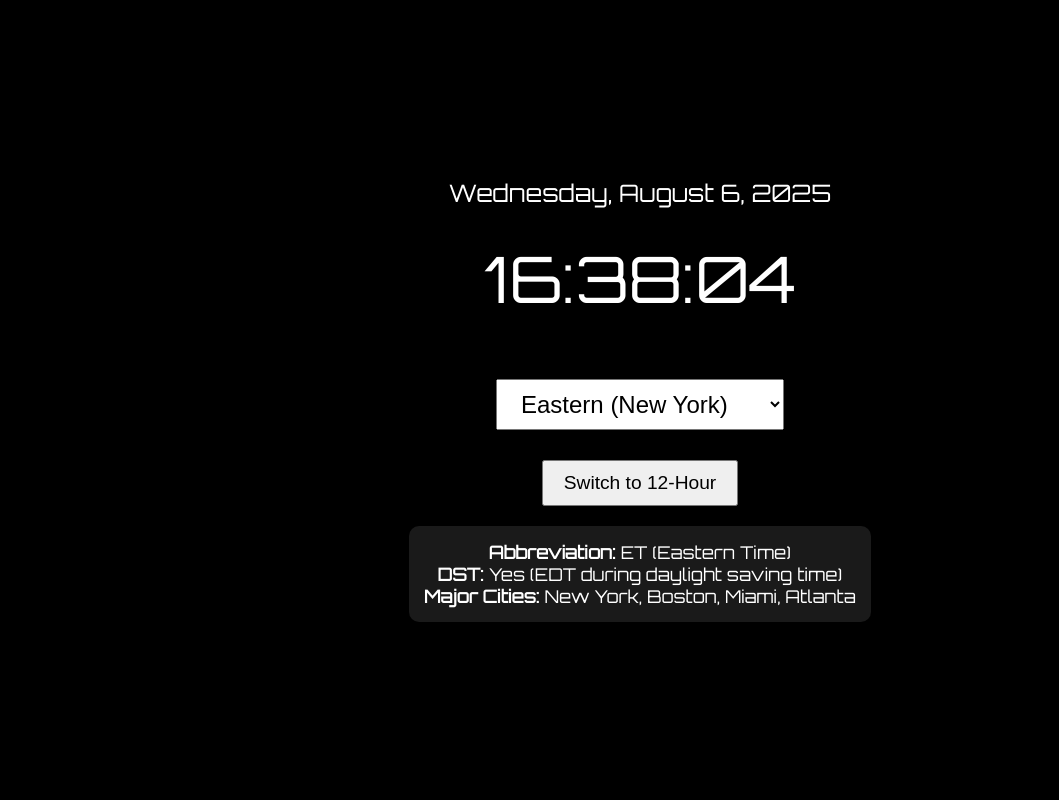
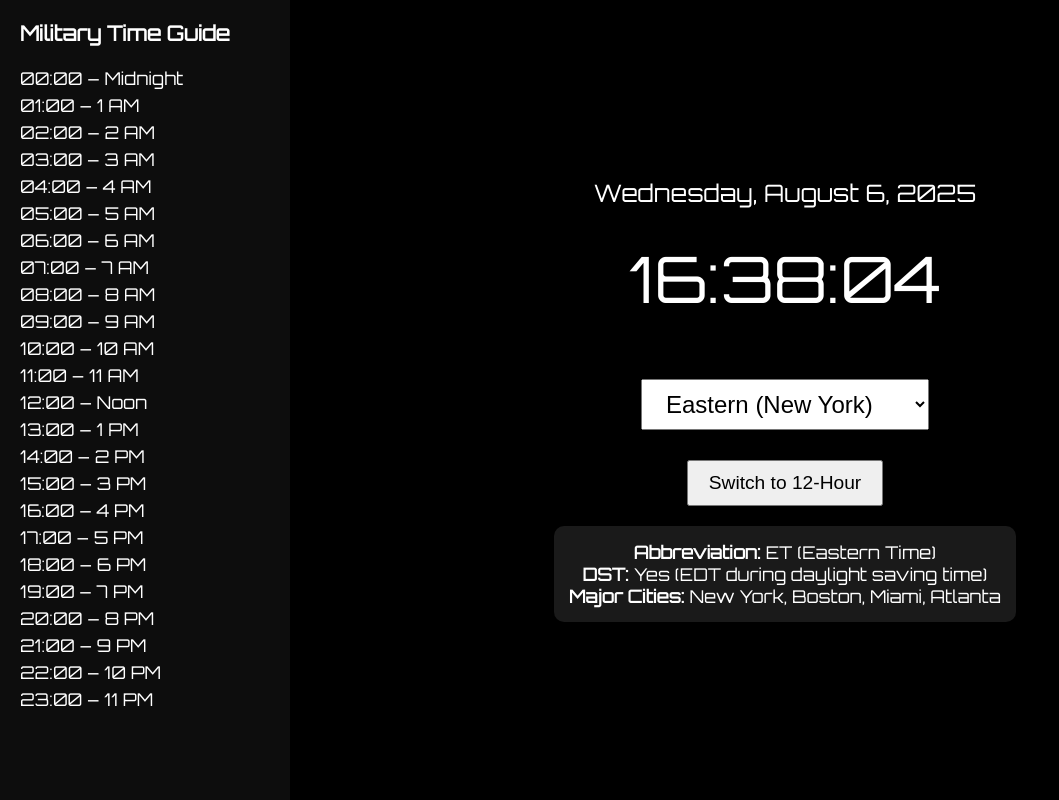
Before and after one commit to robamcdonaldjr/Time-zones, a plain HTML site: page index.html in a window 1280 px wide. Shown: the whole page, without its empty margins (0-1059 px from the left). Drawn offline with Linux system fonts and the light colour scheme.

Commit message:
Update index.html

```diff
--- a/index.html
+++ b/index.html
@@ -12,10 +12,25 @@
       color: white;
       font-family: 'Orbitron', monospace;
       display: flex;
+      flex-direction: row;
+      min-height: 100vh;
+    }
+
+    .sidebar {
+      width: 250px;
+      padding: 20px;
+      background-color: rgba(255, 255, 255, 0.05);
+      font-size: 1.1em;
+    }
+
+    .content {
+      flex-grow: 1;
+      display: flex;
       flex-direction: column;
       align-items: center;
       justify-content: center;
-      min-height: 100vh;
+      text-align: center;
+      padding: 20px;
     }
 
     .date {
@@ -52,10 +67,56 @@
       text-align: center;
       max-width: 600px;
     }
+
+    .sidebar h3 {
+      margin-top: 0;
+    }
+
+    .sidebar ul {
+      list-style: none;
+      padding: 0;
+    }
+
+    .sidebar li {
+      margin: 5px 0;
+    }
   </style>
 </head>
 <body>
 
+  <!-- MILITARY TIME GUIDE -->
+  <div class="sidebar">
+    <h3>Military Time Guide</h3>
+    <ul>
+      <li>00:00 – Midnight</li>
+      <li>01:00 – 1 AM</li>
+      <li>02:00 – 2 AM</li>
+      <li>03:00 – 3 AM</li>
+      <li>04:00 – 4 AM</li>
+      <li>05:00 – 5 AM</li>
+      <li>06:00 – 6 AM</li>
+      <li>07:00 – 7 AM</li>
+      <li>08:00 – 8 AM</li>
+      <li>09:00 – 9 AM</li>
+      <li>10:00 – 10 AM</li>
+      <li>11:00 – 11 AM</li>
+      <li>12:00 – Noon</li>
+      <li>13:00 – 1 PM</li>
+      <li>14:00 – 2 PM</li>
+      <li>15:00 – 3 PM</li>
+      <li>16:00 – 4 PM</li>
+      <li>17:00 – 5 PM</li>
+      <li>18:00 – 6 PM</li>
+      <li>19:00 – 7 PM</li>
+      <li>20:00 – 8 PM</li>
+      <li>21:00 – 9 PM</li>
+      <li>22:00 – 10 PM</li>
+      <li>23:00 – 11 PM</li>
+    </ul>
+  </div>
+
+  <!-- MAIN CONTENT -->
+  <div class="content">
     <div class="date" id="date"></div>
     <div class="clock" id="clock">--:--:--</div>
 
@@ -71,6 +132,7 @@
     <button class="toggle-button" onclick="toggleFormat()">Switch to 12-Hour</button>
 
     <div class="info-box" id="timezoneInfo"></div>
+  </div>
 
   <script>
     const clock = document.getElementById('clock');
@@ -124,11 +186,11 @@
       };
       clock.textContent = new Intl.DateTimeFormat('en-US', options).format(now);
 
-      // Update the date
+      // Date display
       const dateOptions = { weekday: 'long', year: 'numeric', month: 'long', day: 'numeric', timeZone: tz };
       dateDisplay.textContent = new Intl.DateTimeFormat('en-US', dateOptions).format(now);
 
-      // Update timezone info
+      // Timezone info
       const info = timezoneInfo[tz];
       if (info) {
         infoBox.innerHTML = `
@@ -148,7 +210,6 @@
     }
 
     timezoneSelect.addEventListener('change', updateClock);
-
     setInterval(updateClock, 1000);
     updateClock();
   </script>
```
Lines whose indentation alone changed are shown as unchanged.
